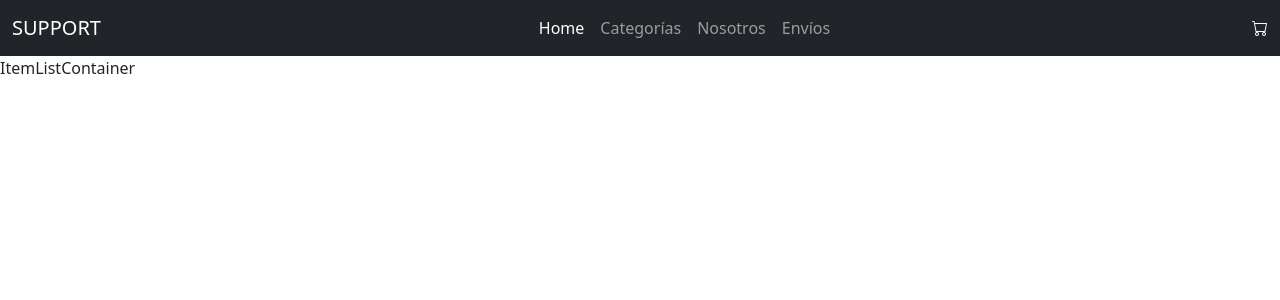
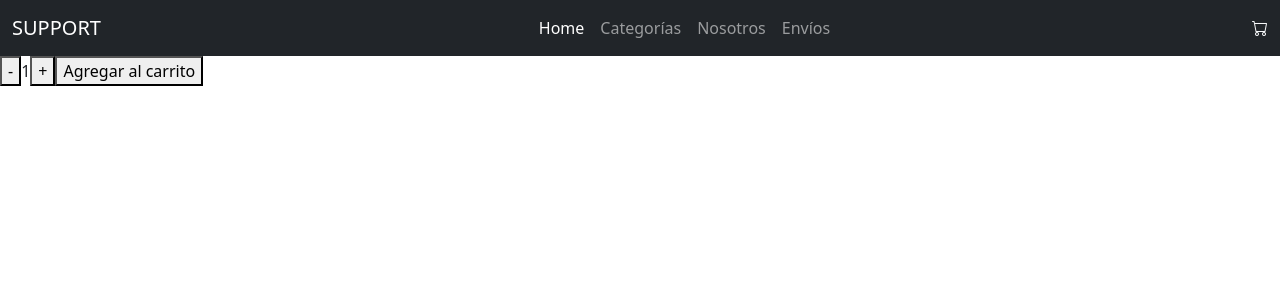
Before and after one commit to nahuelherrera09/proyectocoderherrera, a React (Create React App) app: page / in a window 1280 px wide. Shown: the top 300 px of the page. Built offline with nearby package versions, Linux system fonts and the light colour scheme.

Commit message:
Entrega contador

```diff
--- a/package.json
+++ b/package.json
@@ -6,11 +6,11 @@
     "@testing-library/jest-dom": "^5.16.2",
     "@testing-library/react": "^12.1.4",
     "@testing-library/user-event": "^13.5.0",
-<<<<<<< HEAD
+
     "bootstrap-icons": "^1.8.1",
-=======
+
     "bootstrap": "^5.1.3",
->>>>>>> 541cab305f4b8312550aa61e90eb2aaeeafebd76
+
     "react": "^17.0.2",
     "react-dom": "^17.0.2",
     "react-scripts": "5.0.0",
--- /dev/null
+++ b/src/components/ItemCount.jsx
@@ -0,0 +1,31 @@
+import React, { useState } from 'react'
+
+const ItemCount = () => {
+
+ const [contador, setContador] = useState(1);
+
+ const increment = () =>{
+     if (contador < 5){
+         setContador(contador+1)
+     }
+ }
+
+ const decrement = () =>{
+     if (contador > 1){
+        setContador(contador-1)
+     }
+ }
+
+    return (
+    <div>
+        <div className='button-container'>
+            <button onClick={decrement}>-</button>
+            {contador}
+            <button onClick={increment} >+</button>
+            <button>Agregar al carrito</button>
+        </div>
+    </div>
+  )
+}
+
+export default ItemCount
--- a/src/components/ItemListContainer.jsx
+++ b/src/components/ItemListContainer.jsx
@@ -1,8 +1,13 @@
 import React from 'react'
+import ItemCount from './ItemCount'
 
 const ItemListContainer = () => {
   return (
-    <div>ItemListContainer</div>
+    <div>
+
+    <ItemCount stock="5" initial="0"/>
+
+    </div>
   )
 }
 
```
